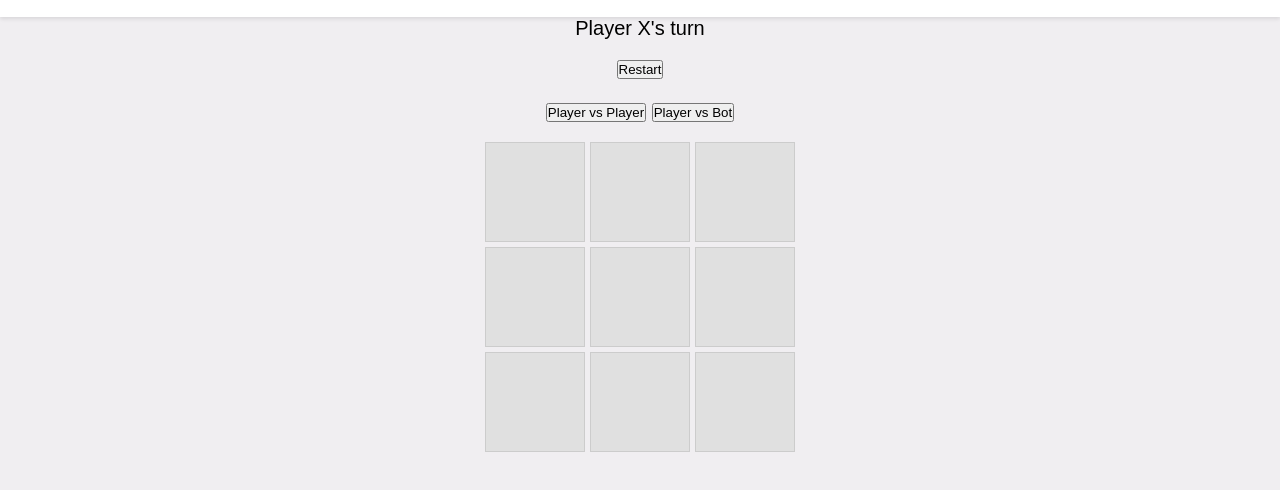
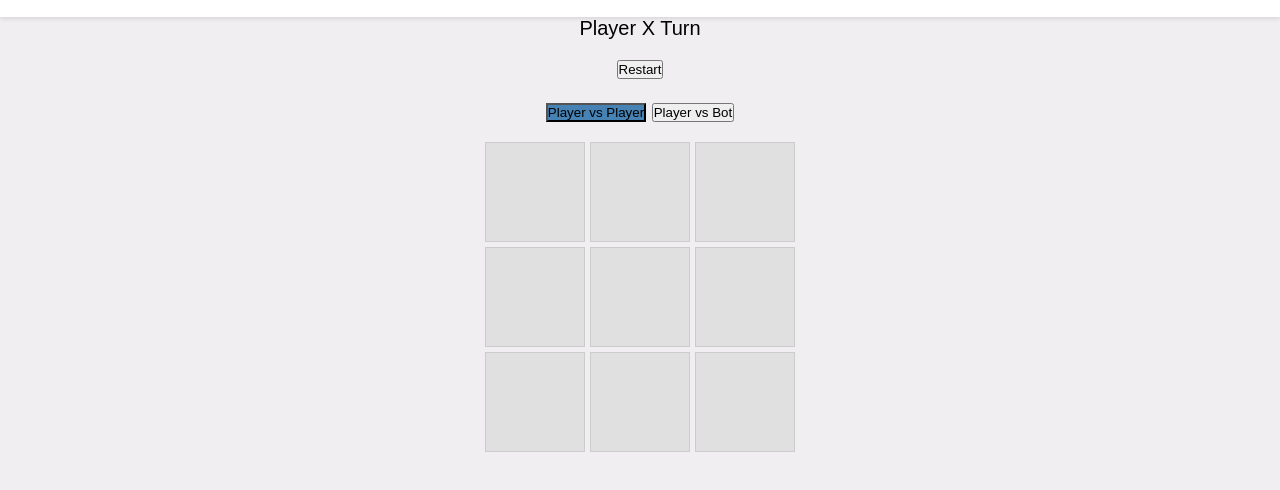
Before and after one commit to LionelP1/tic-tac-toe, a plain HTML site: page index.html in a window 1280 px wide. Shown: the part 56-546 px from the top of the page. Drawn offline with Linux system fonts and the light colour scheme.

```diff
--- a/index.html
+++ b/index.html
@@ -22,7 +22,7 @@
     </header>
 
     <main class="main">
-        <div id="message">Player X's turn</div>
+        <div id="message">Player X Turn</div>
         <button id="restartBtn">Restart</button>
         <div class="mode">
             <button id="twoPlayerBtn">Player vs Player</button>
--- a/script.js
+++ b/script.js
@@ -129,8 +129,6 @@
 
 
 
-
-
 //Module for the display controls
 const displayControls = (() => {
     const inputElements = document.querySelectorAll(".input");
--- a/styles.css
+++ b/styles.css
@@ -89,3 +89,8 @@
     padding: 10px 20px;
     font-size: 18px;
 }
+
+
+#twoPlayerBtn{
+    background-color: #4682B4;
+}
```
